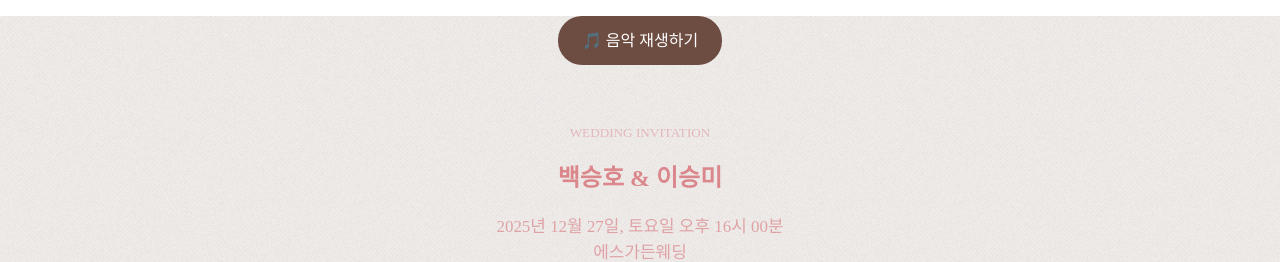
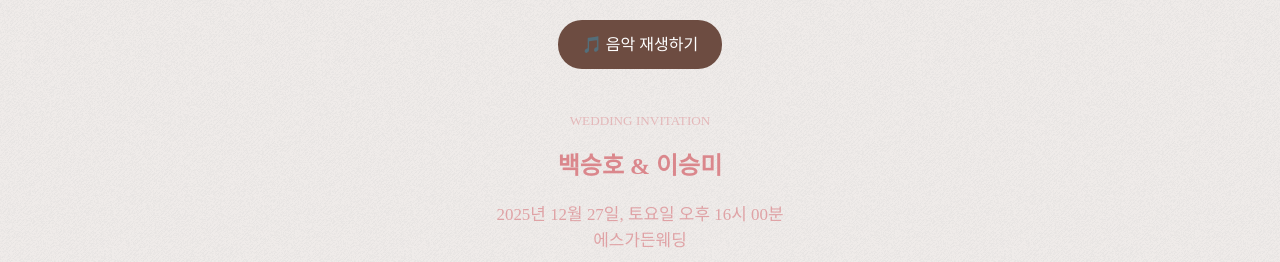
Before and after one commit to baekseungho/mobile-invitation, a Gatsby site: page / in a window 1280 px wide. Shown: the top 262 px of the page. Built offline with nearby package versions, Linux system fonts and the light colour scheme; Gatsby itself is replaced by a stand-in of ours; a web font is replaced by a local one.

Commit message:
25.07.24 음악재생위치수정

```diff
--- a/src/pages/index.js
+++ b/src/pages/index.js
@@ -24,10 +24,11 @@ const Wrapper = styled.div`
     background: #efebe9;
     background-image: url(${GroovePaper});
     width: 100%;
+    padding-top: 20px;
 `;
 
 const AudioButton = styled.button`
-    margin: 16px auto;
+    margin: 0 auto;
     display: block;
     background: #6d4c41;
     color: white;
```
